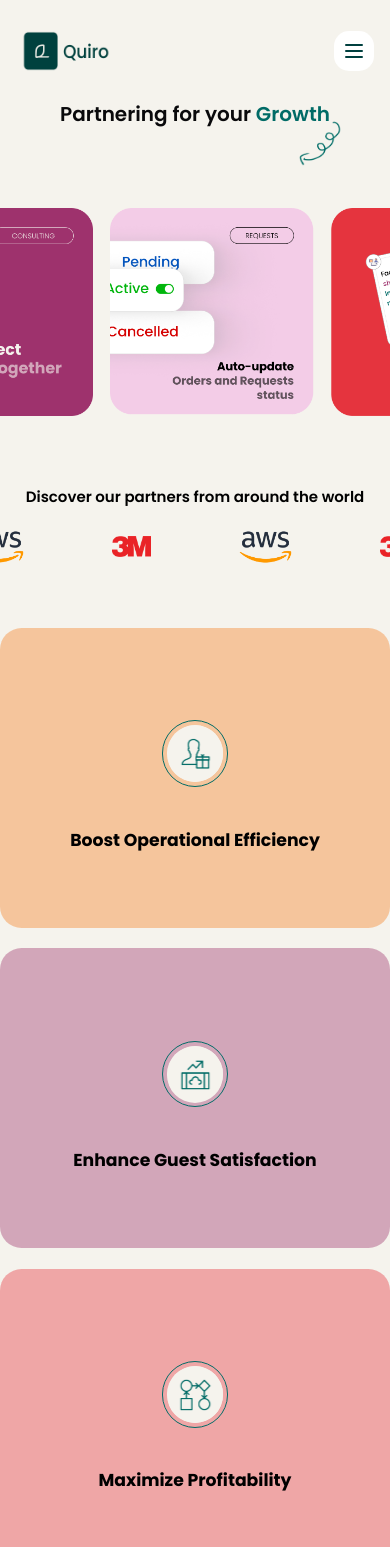
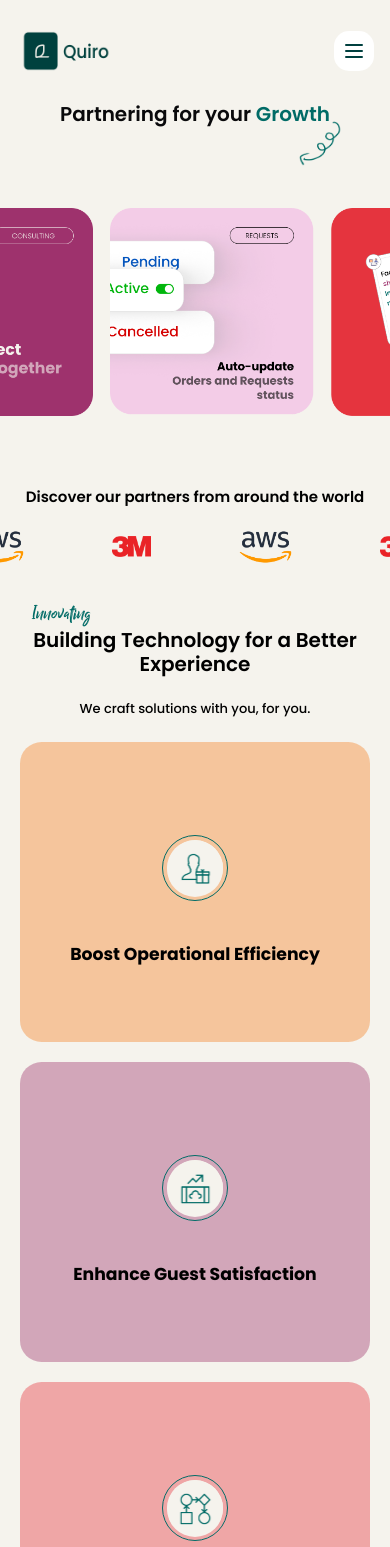
Before and after one commit to YourWebsite-shop/quiro, a Next.js app: page /business in a window 390 px wide. Shown: the top 1547 px of the page. Built offline with nearby package versions, Linux system fonts and the light colour scheme.

Commit message:
innovation fixed

```diff
--- a/src/components/business/Hero.tsx
+++ b/src/components/business/Hero.tsx
@@ -74,7 +74,7 @@ const Hero: React.FC = () => {
             src={arrow}
             width={1000}
             alt="arrow"
-            className="absolute w-[64px] sm:w-[85px] sm:h-[65px] lg:w-[163px] h-[48px] lg:h-[113px] -right-5 top-4 3xl:top-[120px] 3xl:-right-[50px]"
+            className="absolute w-[64px] sm:w-[85px] sm:h-[65px] lg:w-[163px] h-[48px] lg:h-[113px] -right-5 top-4 lg:-right-12 3xl:top-[120px]  3xl:-right-[50px]"
           />
         </p>
         {/* Marquee slider */}
--- a/src/components/business/Innovating.tsx
+++ b/src/components/business/Innovating.tsx
@@ -9,12 +9,10 @@ import backIcon2 from "@/assets/business/backIcon2.png";
 import backIcon3 from "@/assets/business/backIcon3.png";
 
 const Innovating: React.FC = () => {
-  const [flipped, setFlipped] = useState([false, false, false]);
+  const [activeIndex, setActiveIndex] = useState<number | null>(null);
 
-  const handleFlip = (index: number) => {
-    setFlipped((prev) =>
-      prev.map((state, i) => (i === index ? !state : state))
-    );
+  const handleCardClick = (index: number) => {
+    setActiveIndex((prev) => (prev === index ? null : index)); // Toggle state
   };
 
   const cards = [
@@ -51,7 +49,12 @@ const Innovating: React.FC = () => {
   ];
 
   return (
-    <div className="flex flex-col h-auto sm:flex-row justify-center gap-[20.47px] sm:gap-[8px]">
+    <div >
+      <SectionHeader
+        title="Building Technology for a Better  Experience"
+
+      />
+      <div className="flex flex-col sm:flex-row justify-center gap-[20px] sm:gap-[8px] mx-[20px] sm:mx-[68px] lg:mx-[154px] 3xl:mx-[160px]">
         {cards.map(
           (
             {
@@ -67,25 +70,24 @@ const Innovating: React.FC = () => {
           ) => (
             <div
               key={index}
-            // jaise hi yaha height ko auto ya full kar rha hu bg color gayab ho jaa rha hai
-            className="relative w-full sm:w-full h-[300px]  cursor-pointer"
-            onClick={() => handleFlip(index)}
-          >
-            {/* Card for Mobile View */}
-            <div
-              className={`absolute sm:block hidden w-full h-full rounded-[21.57px] transition-opacity duration-500`}
+              onClick={() => handleCardClick(index)}
+              className={`relative cursor-pointer transition-all duration-500 ease-in-out ${
+                activeIndex === index
+                  ? "w-[100%] sm:w-[100%]"
+                  : "w-[100%] sm:w-[50%]"
+              } h-[300px] rounded-[21.57px]`}
               style={{
-                backgroundColor: flipped[index] ? backBgColor : bgColor,
+                backgroundColor: activeIndex === index ? backBgColor : bgColor,
               }}
             >
               {/* Front Side */}
               <div
                 className={`absolute w-full h-full flex flex-col items-center justify-center p-[20px] transition-opacity duration-500 ${
-                  flipped[index] ? "opacity-0" : "opacity-100"
+                  activeIndex === index ? "opacity-0" : "opacity-100"
                 }`}
               >
                 <div className="rounded-full border-[0.81px] border-[#006B66] p-[4px] mt-[65px]">
-                  <div className="relative bg-[#F5F3ED] backdrop-blur-lg rounded-full flex items-center justify-center ">
+                  <div className="relative bg-[#F5F3ED] backdrop-blur-lg rounded-full flex items-center justify-center">
                     <Image
                       src={icon}
                       alt={`icon-${index + 1}`}
@@ -101,11 +103,11 @@ const Innovating: React.FC = () => {
 
               {/* Back Side */}
               <div
-                className={`absolute w-full h-full flex flex-col items-start justify-start pl-[35px] pb-[37px] pr-[27px] transition-opacity duration-500 ${
-                  flipped[index] ? "opacity-100" : "opacity-0"
+                className={`absolute w-full h-full flex flex-col items-start justify-start p-[20px] transition-opacity duration-500 ${
+                  activeIndex === index ? "opacity-100" : "opacity-0"
                 }`}
               >
-                <div className="absolute top-[30px] ">
+                <div className="absolute top-[20px] left-[20px]">
                   <Image
                     src={backIcon}
                     alt={`back-icon-${index + 1}`}
@@ -114,71 +116,40 @@ const Innovating: React.FC = () => {
                     className="rounded-full"
                   />
                 </div>
-                <p className="text-[#000000] text-[12.53px] font-[700] leading-[18.79px] text-start mb-[16.01px] mt-[106px]">
+                <p className="text-[#000000] text-[14px] font-[700] leading-[18.79px] text-start mb-[16px] mt-[80px]">
                   {backText1}
                 </p>
-                <p className="text-[#000000] text-[10px] font-[400] leading-[15px] text-start mt-2">
+                <p className="text-[#000000] text-[12px] font-[400] leading-[18px] text-start">
                   {backText2}
                 </p>
-              </div>
-            </div>
-
-            {/* Card for Bigger Screens */}
-            <div
-              className={`absolute sm:hidden w-full h-full rounded-[21.57px] transition-opacity duration-500`}
-              style={{
-                backgroundColor: flipped[index] ? backBgColor : bgColor,
-              }}
-            >
-              {/* Front Side */}
-              <div
-                className={`absolute w-full h-full flex flex-col items-center justify-center p-[20px] transition-opacity duration-500 ${
-                  flipped[index] ? "opacity-0" : "opacity-100"
-                }`}
-              >
-                <div className="rounded-full border-[0.81px] border-[#006B66] p-[4px] mt-[65px]">
-                  <div className="relative bg-[#F5F3ED] backdrop-blur-lg rounded-full flex items-center justify-center ">
-                    <Image
-                      src={icon}
-                      alt={`icon-${index + 1}`}
-                      width={1000}
-                      className="rounded-full w-[56.62px]"
-                    />
-                  </div>
-                </div>
-                <p className="text-[#000000] text-[17.25px] font-[700] leading-[25.88px] pt-[40.67px] pb-[46.67px] text-center">
-                  {frontText}
-                </p>
-              </div>
-
-              {/* Back Side */}
-              <div
-                className={`absolute w-full h-full flex flex-col items-start justify-start pl-[35px] pb-[37px] pr-[27px] transition-opacity duration-500 ${
-                  flipped[index] ? "opacity-100" : "opacity-0"
-                }`}
-              >
-                <div className="absolute top-[30px] ">
-                  <Image
-                    src={backIcon}
-                    alt={`back-icon-${index + 1}`}
-                    width={32}
-                    height={32}
-                    className="rounded-full"
-                  />
-                </div>
-                <p className="text-[#000000] text-[12.53px] font-[700] leading-[18.79px] text-start mb-[16.01px] mt-[106px]">
-                  {backText1}
-                </p>
-                <p className="text-[#000000] text-[10px] font-[400] leading-[15px] text-start mt-2">
-                  {backText2}
-                </p>
-              </div>
               </div>
             </div>
           )
         )}
       </div>
+    </div>
   );
 };
 
 export default Innovating;
+
+/* ---------------- Section Header Component ---------------- */
+const SectionHeader: React.FC<{ title: string;}> = ({
+  title,
+
+}) => (
+  <div className="sm:flex lg:px-[125px] px-7 lg:pb-[70px] 3xl:pb-[96px] sm:pb-[50px] ">
+    <div className="relative w-full text-[#000000] sm:w-[60%] text-[20px] leading-[24px] text-center sm:text-start sm:text-[24px] lg:text-[36px] 3xl:text-[48px] font-[600] sm:leading-[28.8px] lg:leading-[43.2px] 3xl:leading-[57.6px] pb-[11px] sm:pb-[0px]">
+      {title}
+      <span className="billyOhioText text-[#006B66] absolute font-[400] text-[16pxpx] leading-[28.8px] lg:text-[28px] 3xl:text-[36px] lg:leading-[54px] sm:text-[24px] sm:leading-[36px] sm:px-0 lg:-left-0 lg:-top-10 sm:-left-6 left-1 -top-7 sm:-top-8">
+        Innovating
+      </span>
+    </div>
+    <p className="  w-full text-[#000000] text-center sm:text-start sm:w-[40%] sm:text-[11px] sm:leading-[16.5px] lg:text-[20px]  lg:leading-[30px] font-[500] text-[13px] leading-[19.5px] py-3 pb-[24px] sm:py-0   sm:hidden lg:text-base ">
+    We craft solutions with you, for you.
+    </p>
+    <p className="  w-full text-[#000000] text-center sm:text-start sm:w-[40%] sm:text-[11px] sm:leading-[16.5px] lg:leading-[21px] lg:text-[14px] 3xl:text-[20px] lg:leading-[30px] font-[500] text-[13px] leading-[19.5px] py-3 sm:py-0 hidden sm:block lg:text-base ">
+    We craft solutions with you, for you, and your community, addressing every challenge across all areas.
+    </p>
+  </div>
+);
--- a/src/components/business/OneStepSolution.tsx
+++ b/src/components/business/OneStepSolution.tsx
@@ -56,10 +56,10 @@ const SectionHeader: React.FC<{ title: string; description: string }> = ({
   title,
   description,
 }) => (
-  <div className="sm:flex lg:px-10 px-7 lg:pb-[96px] sm:pb-[50px] ">
+  <div className="sm:flex 3xl:flex-col 3xl:justify-center 3xl:w-full  lg:px-10 px-7 lg:pb-[96px] sm:pb-[50px] ">
     <div className="relative w-full text-[#000000] sm:w-[60%] text-[20px] leading-[24px] text-center sm:text-start sm:text-[24px] lg:text-[48px] font-[600] sm:leading-[28.8px] lg:leading-[57.6px] pb-[11px] sm:pb-[0px]">
       {title}
-      <span className="billyOhioText text-[#006B66] absolute font-[400] text-[16pxpx] leading-[28.8px] lg:text-[36px] lg:leading-[54px] sm:text-[24px] sm:leading-[36px] sm:px-0 lg:-left-0 lg:-top-10 sm:-left-6 left-1 -top-7 sm:-top-8">
+      <span className="billyOhioText text-[#006B66] absolute font-[400] text-[16pxpx] leading-[28.8px] lg:text-[36px] 3xl:text-[40px] lg:leading-[54px] sm:text-[24px] sm:leading-[36px] sm:px-0 lg:-left-0 lg:-top-10 sm:-left-6 left-1 -top-7 sm:-top-8">
         One Stop Solution
       </span>
     </div>
```
Lines whose indentation alone changed are shown as unchanged.
